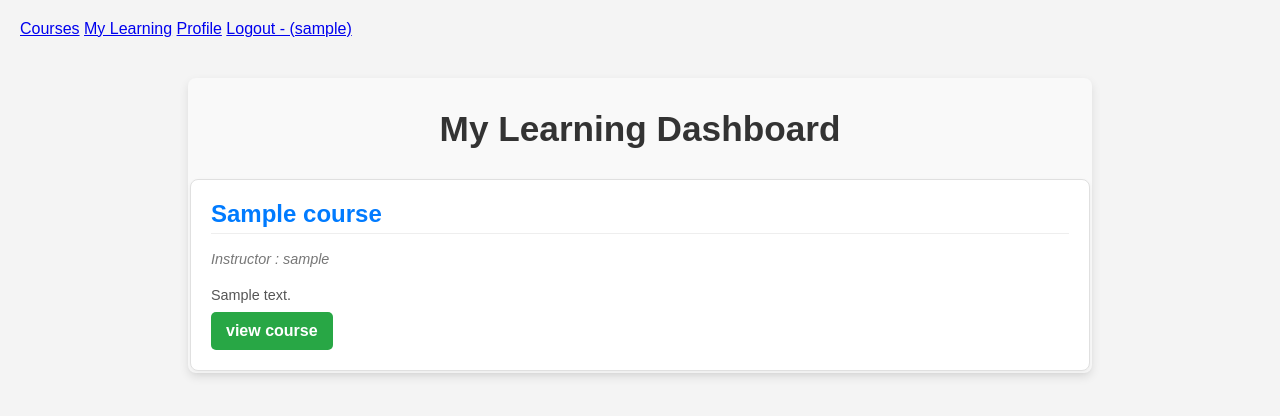
After one commit to Anirudh11V/Learning_Management_System, a Django app: page /student_dashboard/ in a window 1280 px wide. The commit adds this page. Shown: the top 416 px of the page. Run offline with Django 5.2, Linux system fonts and the light colour scheme; a user stored in the database is signed in; tables that the repository leaves empty hold one stand-in row (values such as "Sample post").

Commit message:
Added student dashboard, static and some changes.

```diff
--- a/lms/courses/templates/courses/course_list.html
+++ b/lms/courses/templates/courses/course_list.html
@@ -13,9 +13,6 @@
 {% endif %}
 
 <main>
-    <section id="lo">
-        <aside><a href="{% url 'users:logout' %}" >logout</a></aside>
-    </section>
     <section>
         <div class="container">
             <h1>{{page_title}}</h1>
--- a/lms/enrollment/views.py
+++ b/lms/enrollment/views.py
@@ -8,7 +8,7 @@ from .models import Enroll
 
 # Create your views here.
 
-@login_required
+@login_required(login_url= 'users:login')
 def enroll_course(request, course_slug):
     course = get_object_or_404(Course, slug= course_slug, is_published= True)
 
--- a/lms/static/style/lms.css
+++ b/lms/static/style/lms.css
@@ -186,3 +186,35 @@ h2, h3{color: #555; border-bottom: 1px solid #eee; padding-bottom: 5px; margin-t
 
 .action_link_a_logout-btn {background-color: #dc3545;}
 .action_link_a_logout-btn:hover{background-color: #c82333;}
+
+
+/* student dashboard.html */
+.dash_container{
+    max-width: 900px; margin: 40px auto; padding: 2px; background-color: #f9f9f9;
+    border-radius: 8px; box-shadow: 0 4px 10px rgba(0, 0, 0, 0.1); font-family: Arial, Helvetica, sans-serif;
+}
+.dash_title{
+    color: #333; text-align: center;margin-bottom: 30px; font-size: 2.2em;
+}
+.course_card_list{display: grid; grid-template-columns: repeat(auto-fit, minmax(280px, 1fr)); gap: 20px;}
+.course_card{
+    background-color: #ffffff; border: 1px solid #e0e0e0; border-radius: 8px;
+    padding: 20px; box-shadow: 0 2px 5px rgba(0, 0, 0, 0.05);
+    transition: transform 0.2s ease-in-out, box-shadow 0.2s ease-in-out;
+}
+.course_card:hover{transform: translateY(-5px); box-shadow: 0 6px 12px rgba(0, 0, 0, 0.1); }
+.course_card h3{color: #007bff; margin-top: 0; font-size: 1.5em; margin-bottom: 10px;}
+.course_card p{color: #555; line-height: 1.5; font-size: 0.9em; margin-bottom: 5px;}
+.course_card .instructor{font-style: italic; color: #777; margin-bottom: 15px;}
+
+.course_card .view_btn{
+    display: inline-block; background-color: #28a745; color: white; font-weight: bold;
+    padding: 10px 15px; border-radius: 5px; text-decoration: none; transition: background-color 0.2s ease-in-out;
+}
+.course_card .view_btn:hover{background-color: #218838;}
+
+.no_course_msg{text-align: center; color: #666; font-size: 1.1em; margin-top: 50px;}
+
+.login_prompt{text-align: center; color: #555; font-size: 1.1em; margin-top: 50px;}
+.login_prompt a{color: #007bff; text-decoration: none; font-weight: bold;}
+.login_prompt a:hover{text-decoration: underline;}
--- a/lms/templates/main.html
+++ b/lms/templates/main.html
@@ -8,6 +8,28 @@
     <link rel="stylesheet" href="{% static 'style/lms.css' %}">
 </head>
 <body>
+    <header>
+        <nav>
+            <a href="{% url 'courses:course_list' %}">Courses</a>
+            {% if request.user.is_authenticated %}
+
+                {% if request.user.is_student %}
+
+                    <a href="{% url 'users:student_dashboard' %}">My Learning</a>
+
+                {% endif %}
+
+                <a href="{% url 'users:profile' %}">Profile</a>
+                <a href="{% url 'users:logout' %}">Logout - ({{request.user.username}}) </a>
+
+            {% else %}
+
+                <a href="{% url 'users:register' %}">Register</a>
+                <a href="{% url 'users:login' %}">Login</a>
+
+            {% endif %}
+        </nav>
+    </header>
 
     {% block content %}
 
--- /dev/null
+++ b/lms/users/templates/users/stu_dashboard.html
@@ -0,0 +1,67 @@
+{% extends 'main.html' %}
+{% load static %}
+
+{% block content %}
+
+<main>
+    <section>
+        <div class="dash_container">
+            <h1 class="dash_title">{{page_title}}</h1>
+
+            {% if request.user.is_authenticated %}
+                {% if request.user.is_student %}
+                    {% if enrolled_course %}
+                        <div class="course_card_list">
+                            {% for enroll in enrolled_course %}
+
+                            <div class="course_card">
+
+                                <h3>{{enroll.course.title}}</h3>
+                                <p class="instructor">Instructor : {{enroll.course.instructor.username}}</p>
+                                <p>{{enroll.course.description|truncatechars:100}}</p>
+                                <a href="{% url 'courses:course_details' enroll.course.slug %}" class="view_btn">
+                                    view course
+                                </a>
+
+                                {% if enroll.course.module.first.lesson.first %}
+                                    <a href="{% url 'courses:lesson_details' enroll.course.slug
+                                    enroll.course.module.first.slug
+                                    enroll.course.module.first.lesson.first.slug %}" class="view_btn">
+                                    start/continue_learning
+                                    </a>
+                                {% endif %}
+                            </div>
+
+                            {% endfor %}
+                        </div>
+                    {% else %}
+
+                        <p class="no_course_msg">
+                            You haven't enrolled in any course yet. Explore our <a href="{% url 'courses:course_list' %}">
+                                available course.
+                            </a>
+                        </p>
+
+                    {% endif %}
+
+                {% else %}
+
+                    <p class="no_course_msg">Access Denied : This dashboard is only for students only.</p>
+                    <p class="no_course_msg"> If you are an instructor, please proceed to your
+                        <a href="{% url 'users:profile' %}">pofile page</a>
+                    </p>
+
+                {% endif %}
+
+            {% else %}
+
+                <p class="login_prompt">please
+                    <a href="{% url 'users:login' %}">log in</a> to view your learning dashboard.
+                </p>
+
+            {% endif %}
+        </div>
+    </section>
+</main>
+
+{% endblock content %}
--- a/lms/users/urls.py
+++ b/lms/users/urls.py
@@ -8,4 +8,5 @@ urlpatterns = [
     path('', views.user_login, name= 'login'),
     path('logout/', views.logout_user, name= 'logout'),
     path('profile/', views.profile, name= 'profile'),
+    path('student_dashboard/', views.student_dashboard, name= 'student_dashboard'),
 ]
--- a/lms/users/views.py
+++ b/lms/users/views.py
@@ -4,8 +4,10 @@ from django.contrib.auth.forms import AuthenticationForm
 from django.contrib.auth.decorators import login_required
 from django.contrib import messages
 from django.urls import reverse_lazy
+from django.db import IntegrityError
 
 from .forms import MemberUserChangeForm, MemberUserCreation
+from enrollment.models import Enroll
 # Create your views here.
 
 
@@ -64,7 +66,23 @@ def logout_user(request):
     messages.success(request, "You have been logged out.")
     return redirect('users:login')
 
-@login_required
+@login_required(login_url= 'users:login')
 def profile(request):
     context ={'user': request.user, 'page_title': 'profile'}
     return render(request, 'users/profile.html', context)
+
+
+@login_required(login_url= 'users:login')
+def student_dashboard(request):
+    if not request.user.is_student:
+        messages.warning(request, "This page is only for student.")
+
+        if request.user.is_instructor:
+            return redirect('users:profile')
+        else:
+            return redirect('courses:course_list')
+
+    enrolled_course = Enroll.objects.filter(student= request.user).select_related('course')
+
+    context= {'enrolled_course': enrolled_course, 'page_title': 'My Learning Dashboard'}
+    return render(request, 'users/stu_dashboard.html', context)
```
Also changed, not shown: lms/courses/views.py (+5 -2 lines), lms/users/templates/users/profile.html (+19 -1 lines).
